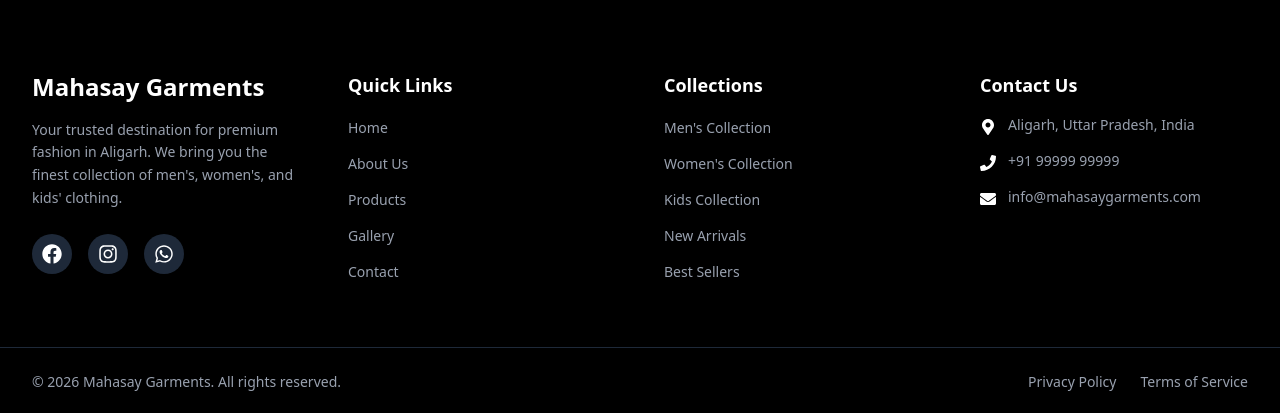
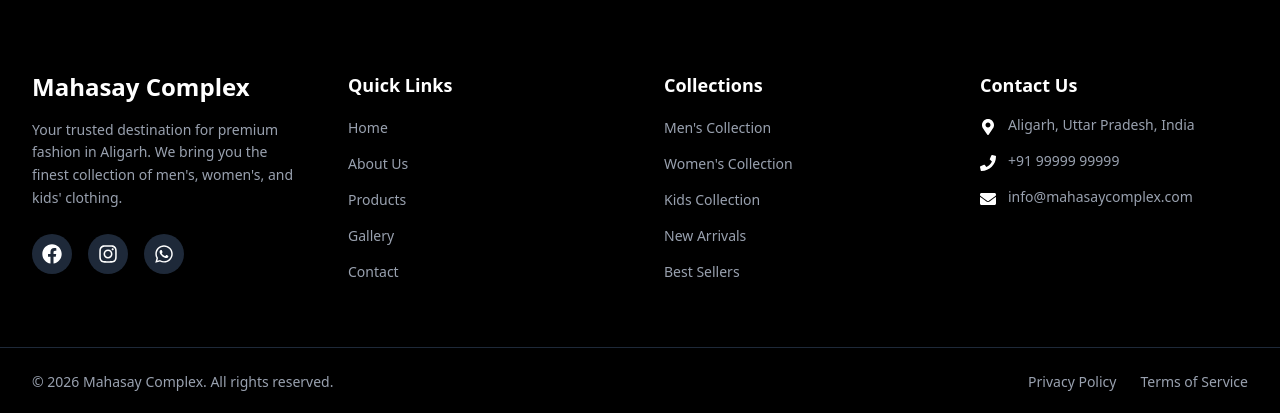
Before and after one commit to 1thakurayushraghav/shopping_bazaar, a React (Vite) app: page /gallery in a window 1280 px wide. Shown: the part 1675-2088 px from the top of the page. Built offline with nearby package versions, Linux system fonts and the light colour scheme; the HTML template or start-up script is replaced by a standard one.

Commit message:
demo01 commit

```diff
--- a/src/components/Footer.jsx
+++ b/src/components/Footer.jsx
@@ -10,7 +10,7 @@ const Footer = () => {
           <div className="space-y-4">
             <h3 className="text-2xl font-display font-bold">
               <span className="text-white">Mahasay</span>
-              <span className="text-gold-500"> Garments</span>
+              <span className="text-gold-500"> Complex</span>
             </h3>
             <p className="text-gray-400 text-sm leading-relaxed">
               Your trusted destination for premium fashion in Aligarh. We bring you the finest collection of men's, women's, and kids' clothing.
@@ -113,8 +113,8 @@ const Footer = () => {
               </li>
               <li className="flex items-start space-x-3">
                 <FaEnvelope className="text-gold-500 mt-1 flex-shrink-0" />
-                <a href="mailto:info@fivestargarments.com" className="text-gray-400 hover:text-gold-400 transition-colors duration-300 text-sm">
-                  info@mahasaygarments.com
+                <a href="mailto:info@mahasaycomplex.com" className="text-gray-400 hover:text-gold-400 transition-colors duration-300 text-sm">
+                  info@mahasaycomplex.com
                 </a>
               </li>
             </ul>
@@ -127,7 +127,7 @@ const Footer = () => {
         <div className="container mx-auto px-4 sm:px-6 lg:px-8 py-6">
           <div className="flex flex-col md:flex-row justify-between items-center space-y-4 md:space-y-0">
             <p className="text-gray-400 text-sm text-center md:text-left">
-              © {new Date().getFullYear()} Mahasay Garments. All rights reserved.
+              © {new Date().getFullYear()} Mahasay Complex. All rights reserved.
             </p>
             <div className="flex space-x-6">
               <a href="#" className="text-gray-400 hover:text-gold-400 transition-colors duration-300 text-sm">
--- a/src/pages/Contact.jsx
+++ b/src/pages/Contact.jsx
@@ -32,8 +32,8 @@ const Contact = () => {
     {
       icon: <FaMapMarkerAlt />,
       title: "Address",
-      content: "Sahaswan, Budaun District",
-      subContent: "Uttar Pradesh, India - 202412"
+      content: "Aligarh, Budaun District",
+      subContent: "Uttar Pradesh, India - 202021"
     },
     {
       icon: <FaPhone />,
@@ -44,8 +44,8 @@ const Contact = () => {
     {
       icon: <FaEnvelope />,
       title: "Email",
-      content: "info@fivestarcomplex.com",
-      link: "mailto:info@fivestarcomplex.com"
+      content: "info@mahasaycomplex.com",
+      link: "mailto:info@mahasaycomplex.com"
     },
     {
       icon: <FaClock />,
@@ -184,14 +184,14 @@ const Contact = () => {
             <div className="bg-white rounded-2xl overflow-hidden shadow-xl">
               <div className="h-full min-h-[500px]">
                 <iframe
-                  src="https://www.google.com/maps/embed?pb=!1m18!1m12!1m3!1d3497.9282366812234!2d78.7513924!3d28.7403825!2m3!1f0!2f0!3f0!3m2!1i1024!2i768!4f13.1!3m3!1m2!1s0x390afab1c77e9f19%3A0x1ffa8e6e85729c16!2sSahaswan%2C%20Uttar%20Pradesh!5e0!3m2!1sen!2sin!4v1234567890"
+                  src="https://www.google.com/maps?q=Mahasay%20Garments%20Aligarh&output=embed"
                   width="100%"
                   height="100%"
                   style={{ border: 0 }}
-                  allowFullScreen=""
+                  allowFullScreen
                   loading="lazy"
                   referrerPolicy="no-referrer-when-downgrade"
-                  title="Five Star Garments Location"
+                  title="Mahasay Garments Aligarh Location"
                   className="w-full h-full"
                 ></iframe>
               </div>
```
